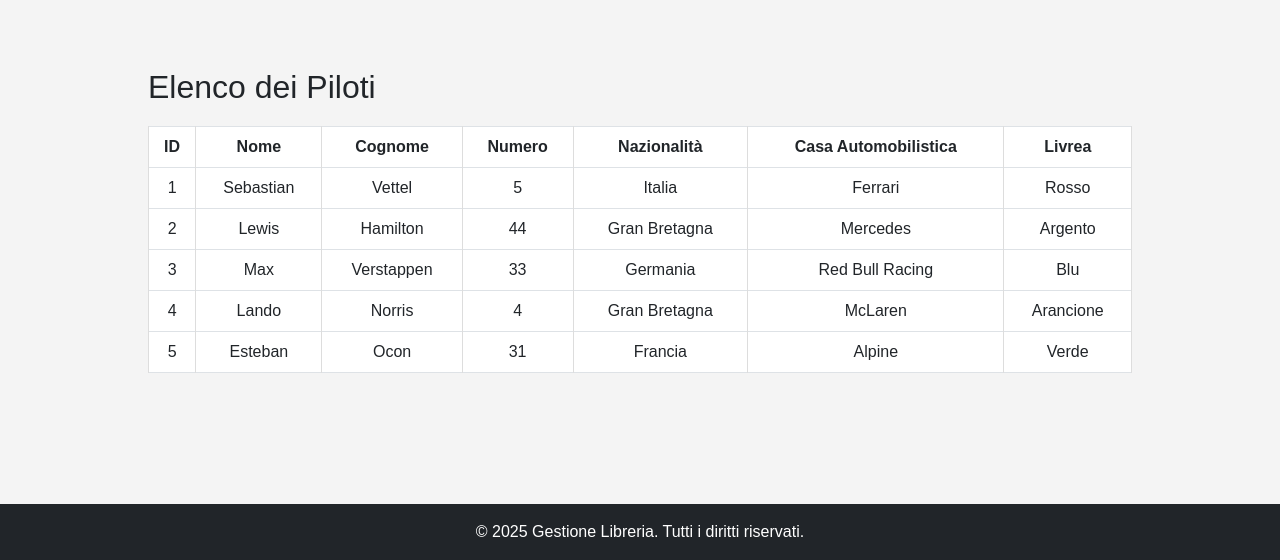
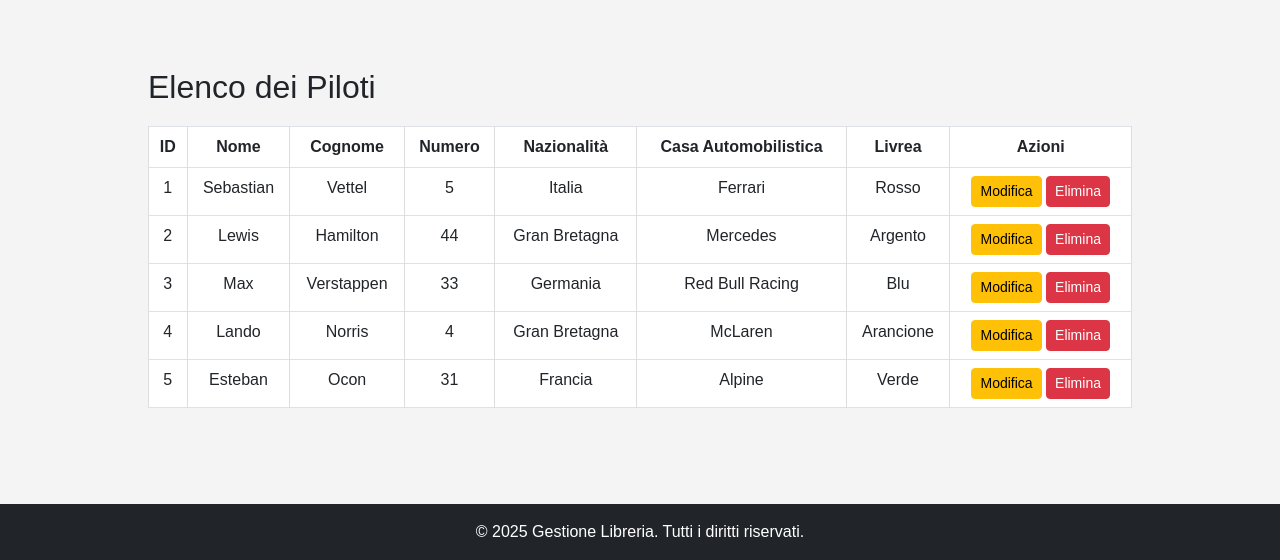
Before and after one commit to NiccoloCherubin/5F-INFORMATICA, a PHP site: page /read.php in a window 1280 px wide. Shown: the part 240-800 px from the top of the page. Run offline with PHP 8.4, Linux system fonts and the light colour scheme; data comes from the database, SQL or seed files in the repository.

Commit message:
modifica lettura dati

```diff
--- a/php/campionato/read.php
+++ b/php/campionato/read.php
@@ -27,6 +27,7 @@
             <th>Nazionalità</th>
             <th>Casa Automobilistica</th>
             <th>Livrea</th>
+            <th>Azioni</th> <!-- Aggiunta colonna per i tasti -->
         </tr>
         </thead>
         <tbody>
@@ -39,6 +40,12 @@
                 <td><?php echo $pilota['nazionalita']; ?></td>
                 <td><?php echo $pilota['casa_nome']; ?></td>
                 <td><?php echo $pilota['livrea']; ?></td>
+                <td>
+                    <!-- Tasto Modifica -->
+                    <a href="update.php?id=<?php echo $pilota['id']; ?>" class="btn btn-warning btn-sm">Modifica</a>
+                    <!-- Tasto Elimina -->
+                    <a href="delete.php?id=<?php echo $pilota['id']; ?>" class="btn btn-danger btn-sm" onclick="return confirm('Sei sicuro di voler eliminare questo pilota?')">Elimina</a>
+                </td>
             </tr>
         <?php endforeach; ?>
         </tbody>
```
